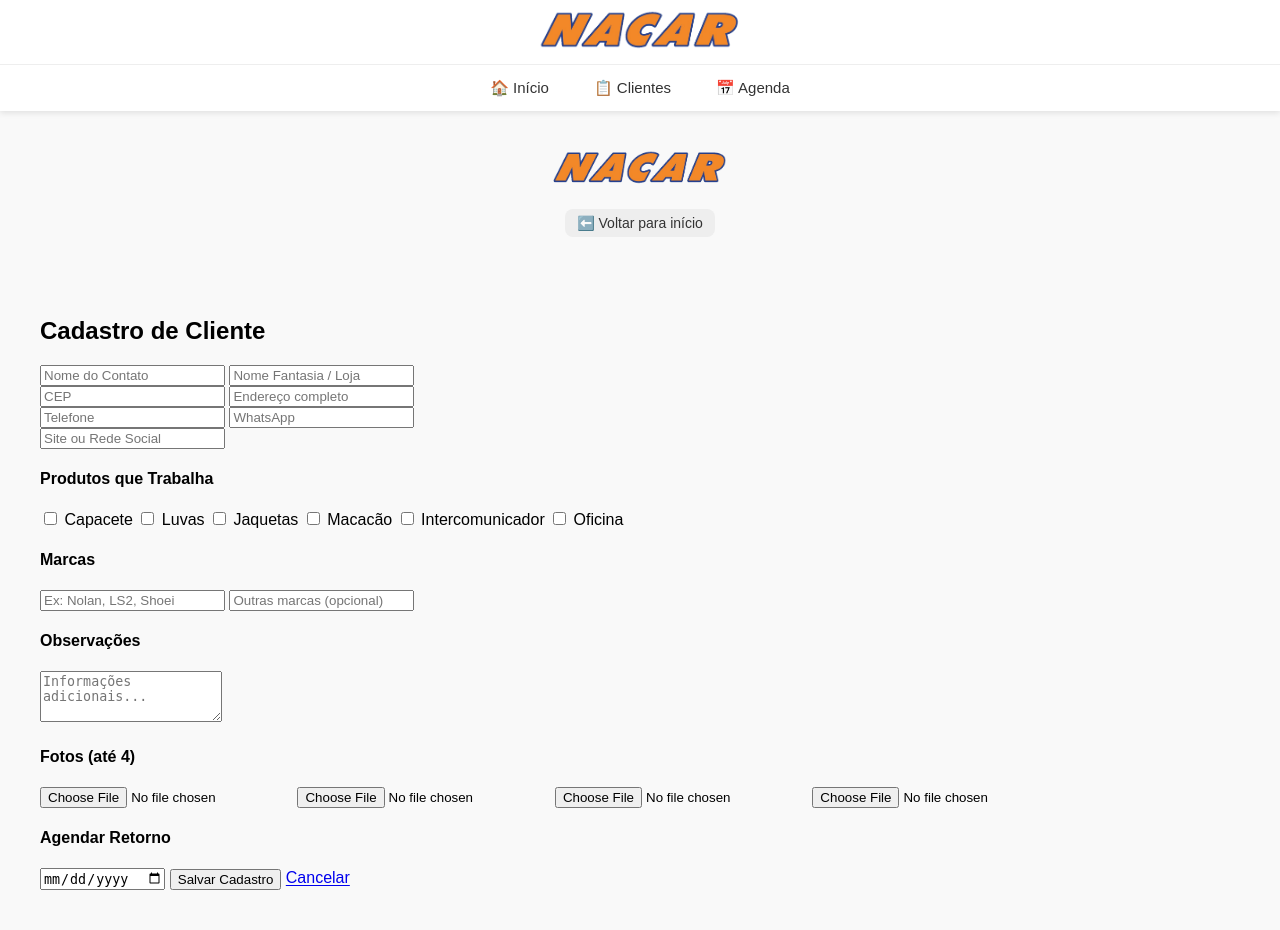
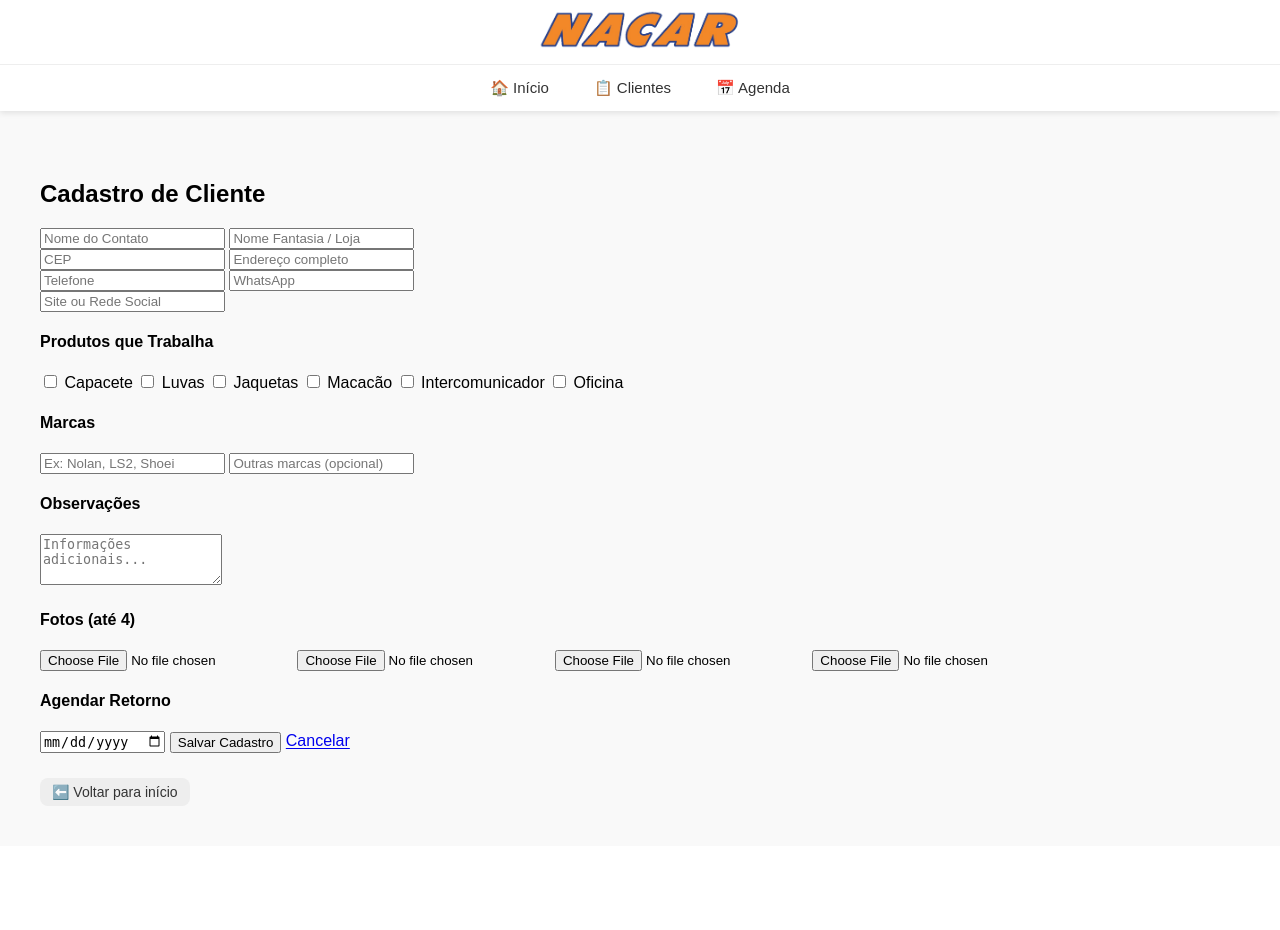
Before and after one commit to RodrigoFrancoBatata/captacao-app, a Flask app: page /cadastro in a window 1280 px wide. After the commit the page ends 806 px from the top, so only its background shows below. Run offline with Flask 3, Linux system fonts and the light colour scheme.

Commit message:
Ajusta layout: remove logo do cadastro, move botão de voltar para o final e restaura home

```diff
--- a/templates/cadastro.html
+++ b/templates/cadastro.html
@@ -1,14 +1,7 @@
 {% extends "base.html" %}
 
 {% block content %}
-<div class="container" style="margin-top: 20px; text-align: center;">
-  <img src="{{ url_for('static', filename='img/logo_nacar.png') }}" alt="Nacar Logo" style="max-width: 180px; height: auto; margin-bottom: 15px;">
-  <div style="margin-bottom: 20px;">
-    <a href="/" class="btn-voltar">⬅️ Voltar para início</a>
-  </div>
-</div>
-
-<div class="container">
+<div class="container" style="margin-top: 30px;">
   <h2>Cadastro de Cliente</h2>
   <form action="/salvar_cadastro" method="POST" enctype="multipart/form-data">
     <input type="text" name="nome" placeholder="Nome do Contato" required>
@@ -51,6 +44,10 @@
 
     <button type="submit" class="btn-primary">Salvar Cadastro</button>
     <a href="/" class="btn-cancelar">Cancelar</a>
+
+    <div style="margin-top: 20px;">
+      <a href="/" class="btn-voltar">⬅️ Voltar para início</a>
+    </div>
   </form>
 </div>
 {% endblock %}
--- a/templates/home.html
+++ b/templates/home.html
@@ -2,10 +2,10 @@
 
 {% block content %}
 <div class="container" style="margin-top: 40px;">
-  <h2>Sistema de Captação de Clientes</h2>
+  <h2>Captação de Clientes</h2>
   <p>Organize cadastros, acompanhe visitas e planeje retornos com eficiência.</p>
 
-  <div style="margin-top:30px;">
+  <div style="margin-top: 30px;">
     <a href="/cadastro" class="home-btn">📋 Cadastro</a>
     <a href="/clientes" class="home-btn">🤝 Clientes</a>
     <a href="/agenda" class="home-btn">📅 Agenda</a>
```
